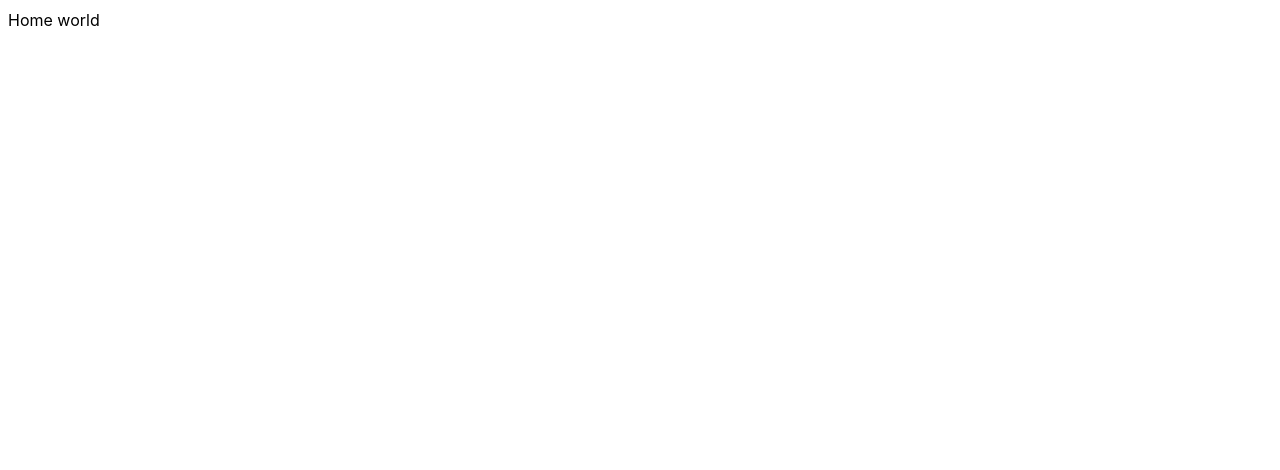
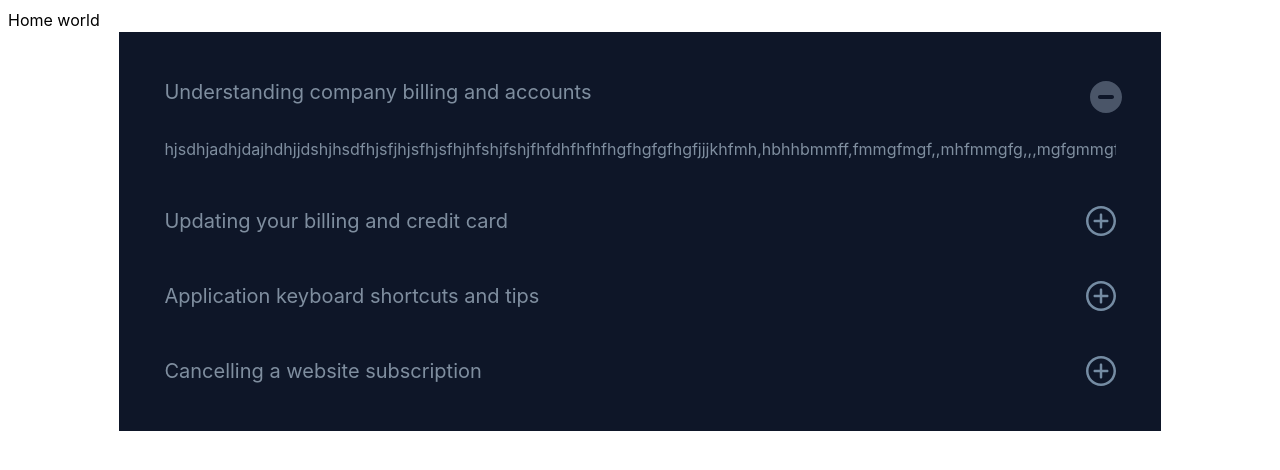
Before and after one commit to Zuri-CDT-FrontEnd-1/Zuri-portfolio-authentication, a React (Vite) app: page / in a window 1280 px wide. Shown: the top 470 px of the page. Built offline with nearby package versions, Linux system fonts and the light colour scheme.

Commit message:
feat: homepage faqs

```diff
--- a/src/Pages/Home/Home.jsx
+++ b/src/Pages/Home/Home.jsx
@@ -1,8 +1,17 @@
 import React from 'react'
+import './Home.css';
+import FAQS from './faq/FAQS';
+
+
 
 function Home() {
+
+
   return (
-    <div className='Home'>Home world</div>
+    <div className='App'>
+      Home world
+      <FAQS />
+    </div>
   )
 }
 
--- /dev/null
+++ b/src/Pages/Home/faq/FAQ.css
@@ -0,0 +1,57 @@
+.faqs {
+    width: 80%;
+    max-width: 1280px;
+    margin: 0 auto;
+    padding: 15px;
+    background: #0e1628;
+    color: #7f8e9f;
+}
+
+.faqs .faq {
+    margin: 15px;
+    padding: 15px;
+    background: #0e1628;
+}
+
+.faqs .faq .faq-question {
+    position: relative;
+    font-size: 20px;
+    padding-right: 80px;
+    transition: all 0.4s ease;
+}
+
+.faqs .faq .faq-question::after {
+    content: url("./images/plus-circle.svg");
+    position: absolute;
+    top: 50%;
+    right: 0px;
+    transform: translateY(-50%);
+    width: 30px;
+    height: 30px;
+    transition: all 0.2s ease;
+}
+
+.faqs .faq .faq-answer {
+    opacity: 0;
+    max-height: 0;
+    overflow: hidden;
+    transition: all 0.2s ease;
+}
+
+.faqs .faq.open .faq-question {
+    margin-bottom: 30px;
+}
+
+.faqs .faq.open .faq-question::after {
+    content: url("./images/minus-circle.svg");
+}
+
+.faqs .faq.open .faq-answer {
+    max-height: 1000px;
+    opacity: 1;
+}
+
+.thin-line {
+    size: 1in;
+    background: #7f8e9f;
+}
--- /dev/null
+++ b/src/Pages/Home/faq/FAQ.jsx
@@ -0,0 +1,17 @@
+import React from "react";
+
+const FAQ = ({ faq, index, toggleFaq}) => {
+    return (
+        <div
+            className={"faq " + (faq.open ? "open" : "")}
+            key={index}
+            onClick={() => toggleFaq(index)}
+        >
+            <div className="faq-question">{faq.question}</div>
+            <div className="faq-answer">{faq.answer}</div>
+            <div className="thin-line"></div>
+        </div>
+    )
+}
+
+export default FAQ;
--- /dev/null
+++ b/src/Pages/Home/faq/FAQS.jsx
@@ -0,0 +1,52 @@
+import React, { useState }  from "react";
+import "./FAQ.css";
+import FAQ from "./FAQ";
+
+const FAQS = () => {
+    const [faqs, setFaqs] = useState([
+        {
+          question: 'Understanding company billing and accounts',
+          answer: 'hjsdhjadhjdajhdhjjdshjhsdfhjsfjhjsfhjsfhjhfshjfshjfhfdhfhfhfhgfhgfgfhgfjjjkhfmh,hbhhbmmff,fmmgfmgf,,mhfmmgfg,,,mgfgmmgfmkmgff,,mgfmgf,mmgfmmgfk,,fgmgmfgm,,mgfmjgf,gfmmjf,,gf,mfggm,mfg,,gfmmgffg,,gfg,mgfg,,mgfgfmmgf,,,gfg,,,gf,mgfmmgf,fgmmgfm,gfmmgf,,gfmgf,,m,fgm,gf,m,mgf,mfgmmmf,gfmfgm',
+          open: true
+        },
+        {
+          question: 'Updating your billing and credit card',
+          answer: 'hjsdhjadhjdajhdhjjdshjhsdfhjsfjhjsfhjsfhjhfshjfshjfhfdhfhfhfhgfhgfgfhgfjjjkhfmh,hbhhbmmff,fmmgfmgf,,mhfmmgfg,,,mgfgmmgfmkmgff,,mgfmgf,mmgfmmgfk,,fgmgmfgm,,mgfmjgf,gfmmjf,,gf,mfggm,mfg,,gfmmgffg,,gfg,mgfg,,mgfgfmmgf,,,gfg,,,gf,mgfmmgf,fgmmgfm,gfmmgf,,gfmgf,,m,fgm,gf,m,mgf,mfgmmmf,gfmfgm',
+          open: false
+        },
+        {
+          question: 'Application keyboard shortcuts and tips',
+          answer: 'hjsdhjadhjdajhdhjjdshjhsdfhjsfjhjsfhjsfhjhfshjfshjfhfdhfhfhfhgfhgfgfhgfjjjkhfmh,hbhhbmmff,fmmgfmgf,,mhfmmgfg,,,mgfgmmgfmkmgff,,mgfmgf,mmgfmmgfk,,fgmgmfgm,,mgfmjgf,gfmmjf,,gf,mfggm,mfg,,gfmmgffg,,gfg,mgfg,,mgfgfmmgf,,,gfg,,,gf,mgfmmgf,fgmmgfm,gfmmgf,,gfmgf,,m,fgm,gf,m,mgf,mfgmmmf,gfmfgm',
+          open: false
+        },
+        {
+          question: 'Cancelling a website subscription',
+          answer: 'hjsdhjadhjdajhdhjjdshjhsdfhjsfjhjsfhjsfhjhfshjfshjfhfdhfhfhfhgfhgfgfhgfjjjkhfmh,hbhhbmmff,fmmgfmgf,,mhfmmgfg,,,mgfgmmgfmkmgff,,mgfmgf,mmgfmmgfk,,fgmgmfgm,,mgfmjgf,gfmmjf,,gf,mfggm,mfg,,gfmmgffg,,gfg,mgfg,,mgfgfmmgf,,,gfg,,,gf,mgfmmgf,fgmmgfm,gfmmgf,,gfmgf,,m,fgm,gf,m,mgf,mfgmmmf,gfmfgm',
+          open: false
+        }
+    ])
+
+    const toggleFaq = index => {
+        setFaqs(
+            faqs.map((faq, i) => {
+            if (i === index) {
+                faq.open = !faq.open;
+            } else  {
+                faq.open = false;
+            }
+
+            return faq;
+            })
+        )
+    }
+
+    return (
+      <div className='faqs'>
+        {faqs.map((faq, index) => (
+          <FAQ faq={faq} index={index} key={index} toggleFaq={toggleFaq} />
+        ))}
+      </div>
+    )
+}
+
+export default FAQS;
```
Also changed, not shown: package.json (line endings or trailing spaces), src/Pages/Home/faq/images/minus-circle.svg (added), src/Pages/Home/faq/images/plus-circle.svg (added).
